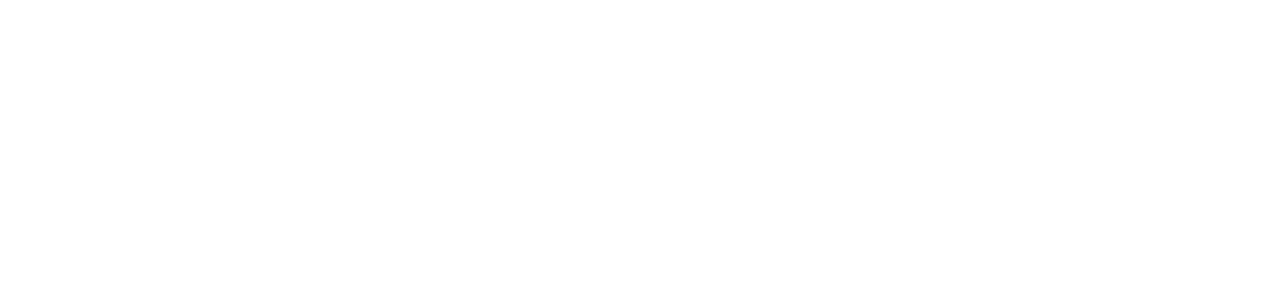
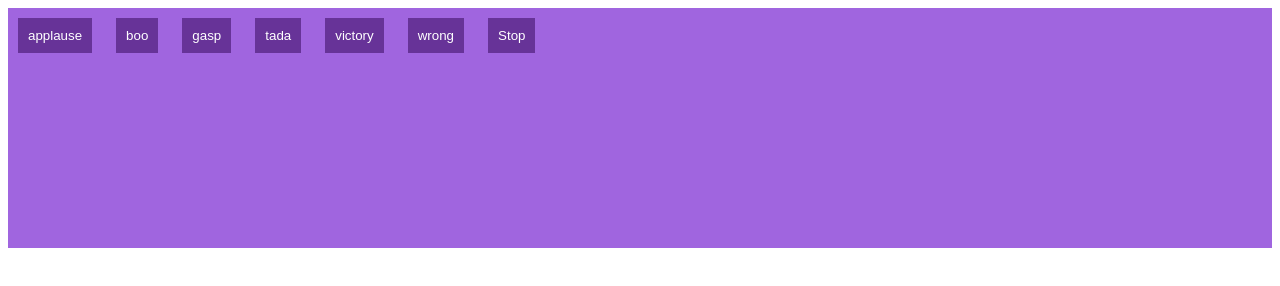
Before and after one commit to acciojob/Soundbar-Toshika-02, a website: page main.html in a window 1280 px wide. Drawn offline with Linux system fonts and the light colour scheme.

Commit message:
created a submission

```diff
--- a/main.html
+++ b/main.html
@@ -8,6 +8,16 @@
 
 <body>
 	<!-- the entire body must be written by student -->
+	<div id="buttons">
+    <button class="btn" onclick="playSound('applause.mp3')">applause</button>
+    <button class="btn" onclick="playSound('sound2.mp3')">boo</button>
+    <button class="btn" onclick="playSound('sound3.mp3')">gasp</button>
+		<button class="btn" onclick="playSound('sound3.mp3')">tada</button>
+		<button class="btn" onclick="playSound('sound3.mp3')">victory</button>
+		<button class="btn" onclick="playSound('sound3.mp3')">wrong</button>
+    <button class="btn stop" onclick="stopSound()">Stop</button>
+  </div>
+	<audio id="audio"></audio>
     <script type="text/javascript" src="./script.js">
 </script>
 
--- a/script.js
+++ b/script.js
@@ -1 +1,26 @@
 //your JS code here. If required.
+function playSound(soundFile) {
+  const audioElement = document.getElementById('audio');
+
+  // Clear any existing source elements
+  while (audioElement.firstChild) {
+    audioElement.removeChild(audioElement.firstChild);
+  }
+
+  const sourceElement = document.createElement('source');
+  sourceElement.src = `sounds/${soundFile}`;
+  audioElement.appendChild(sourceElement);
+
+  audioElement.load();
+  audioElement.play()
+    .catch((error) => {
+      console.error(error);
+      alert('Failed to play the audio. Please check the file format and location.');
+    });
+}
+
+function stopSound() {
+  const audioElement = document.getElementById('audio');
+  audioElement.pause();
+  audioElement.currentTime = 0;
+}
--- a/styles.css
+++ b/styles.css
@@ -1 +1,22 @@
 /*  your css code here. If applicable */
+.btn {
+	align-items: center;
+  justify-content: space-around;
+  padding: 10px 10px;
+  margin: 10px;
+  background-color: rgb(103,51,152);rgb(103,51,152);
+	color: white;
+
+  border: none;
+  cursor: pointer;
+}
+
+.stop {
+  background-color: rgb(103,51,152);
+	color: white;
+}
+div{
+	background: rgb(160,101,223);
+	height: 15rem;
+
+}
```
